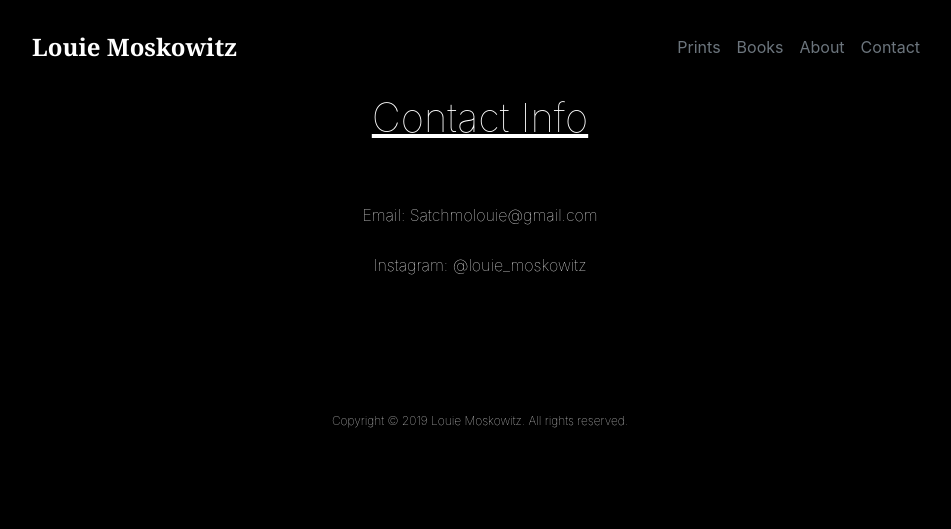
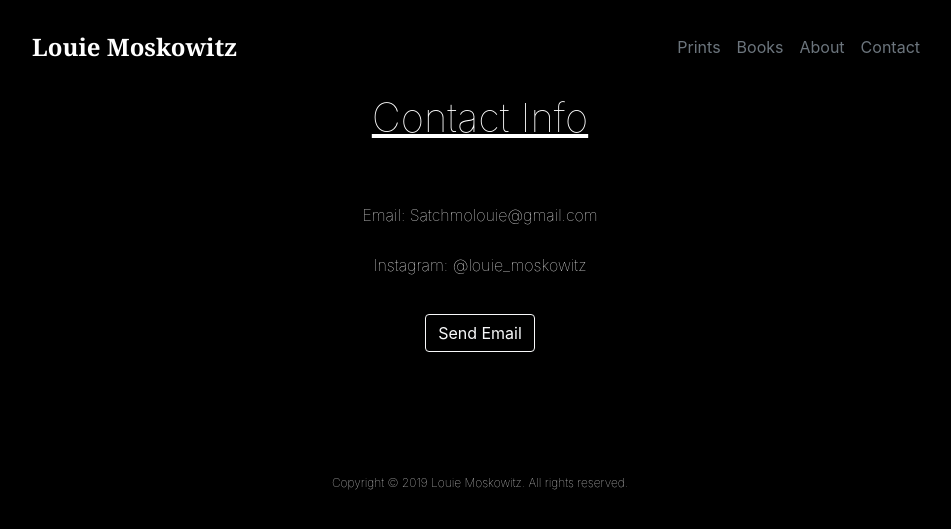
Before and after one commit to dizzyjaguar/Louie-Moskowitz-Photo-Gallery, a Django app: template photo_gallery/templates/photo_gallery/contact.html in a window 1280 px wide. Shown: the top 529 px of the page, without its empty margins (160-1111 px from the left). Run offline with Django 3.2, Linux system fonts and the light colour scheme; the template is opened without the code that fills it, so the values that code supplies are empty; some libraries are stand-ins or nearby versions.

Commit message:
add email button to contact, and instagram link

```diff
--- a/photo_gallery/static/css/main.css
+++ b/photo_gallery/static/css/main.css
@@ -11,6 +11,10 @@
     color: white;
     font-weight: lighter;
     font-size: 2.5rem;
+}
+
+a{
+    color: #fff;
 }
 
 .bodytext {
--- a/photo_gallery/templates/photo_gallery/contact.html
+++ b/photo_gallery/templates/photo_gallery/contact.html
@@ -9,7 +9,8 @@
             <h2><u> Contact Info </u></h2>
             <p class="mt-5" style="line-height: 50px;">
                 Email: Satchmolouie@gmail.com <br />
-                Instagram: @louie_moskowitz
+                <a href="https://www.instagram.com/louie_moskowitz/">Instagram: @louie_moskowitz </a><br />
+                <a href="{% url 'email' %}"><button type="button" class="btn btn-outline-light mt-4">Send Email</button></a>
             </p>
         </div>
     </div>
```
Also changed, not shown: photo_gallery/static/css/base.css (deleted), photo_gallery/static/css/grid_template.css (deleted).
